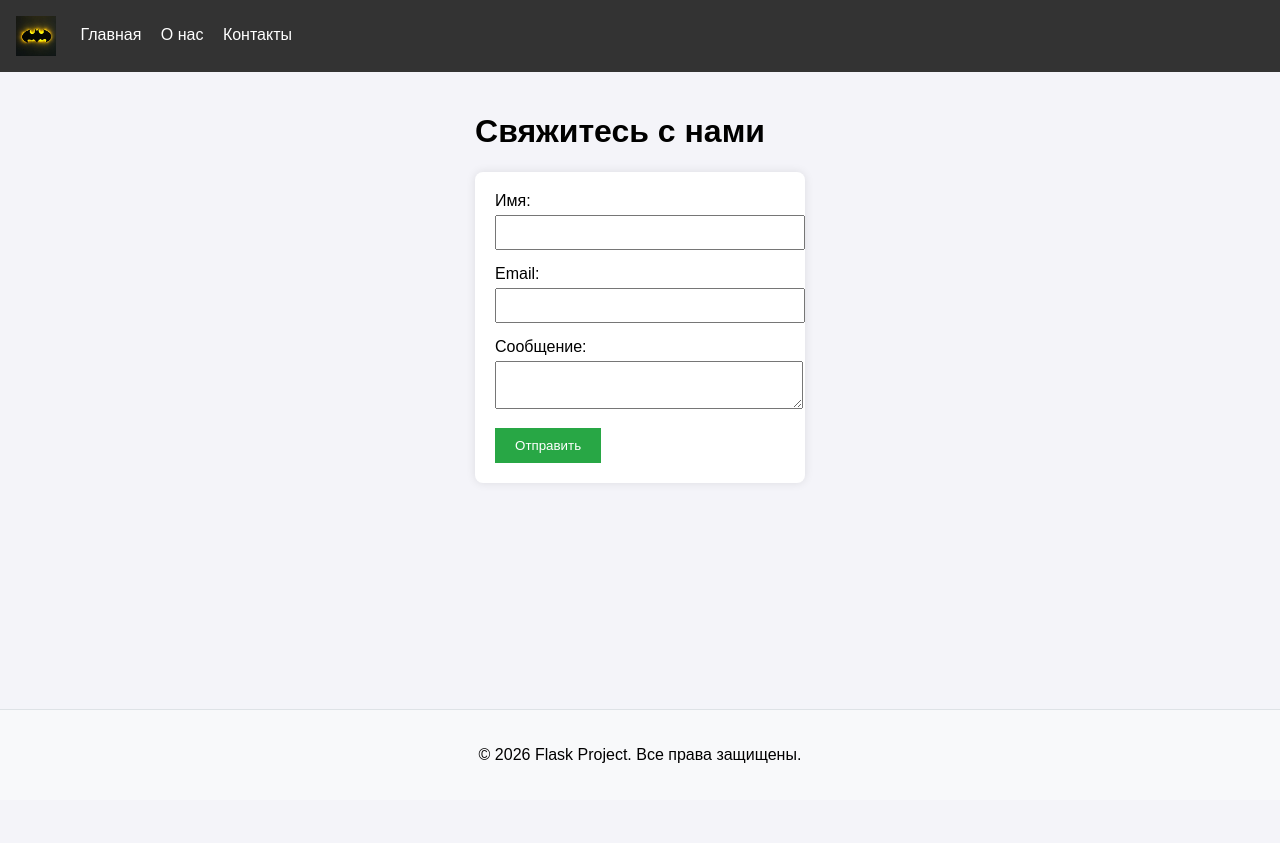
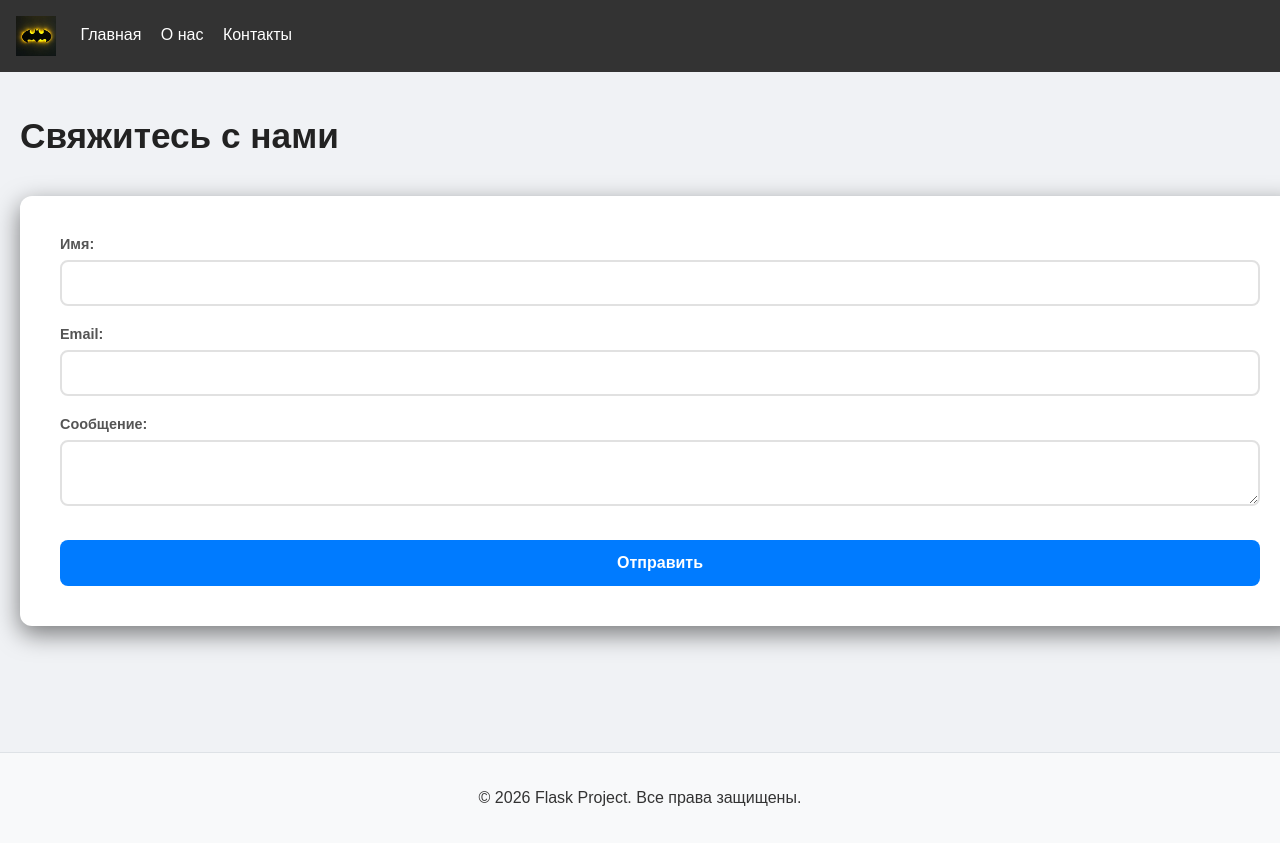
Before and after one commit to Sofia-Rdv/contact-form-project, a Flask app: page /contact in a window 1280 px wide. Before the commit the page ends 763 px from the top, so only its background shows below. Run offline with Flask 3, Linux system fonts and the light colour scheme.

Commit message:
Добавила новые стили и внесла изменения в существующие

```diff
--- a/app/static/css/styles.css
+++ b/app/static/css/styles.css
@@ -10,7 +10,8 @@
     font-family: Arial,
     sans-serif; margin: 0;
     padding: 0;
-    background-color: #f4f4f9;
+    background-color: #f0f2f5;
+    color: #333;
      }
 
 header {
@@ -32,33 +33,25 @@
     }
 
 main {
+    position: relative;
     flex: 1;
     padding: 20px;
-    padding: 20px;
-    max-width: 800px;
+    width: 100%;
+    min-height: 80vh;
     margin: auto;
     }
 
 form {
     background: #fff;
-    padding: 20px;
-    border-radius: 8px;
-    box-shadow: 0 0 10px rgba(0,0,0,0.1);
+    padding: 40px;
+    border-radius: 12px;
+    box-shadow: 0 8px 24px rgba(0, 0, 0, 0.5);
+    margin: 40px auto;
+    text-align: left;
     }
 
-.form-group { margin-bottom: 15px; }
-input, textarea {
-    width: 100%;
-    padding: 8px;
-    margin-top: 5px;
-    }
-
-button {
-    background: #28a745;
-    color: white;
-    border: none;
-    padding: 10px 20px;
-    cursor: pointer;
+.form-group {
+    margin-bottom: 20px;
     }
 
 .flash {
@@ -100,3 +93,84 @@
     border-radius: 8px;
     box-shadow: 0 4px 8px rgba(0,0,0,0.1)
     }
+
+/* Картинка в левом верхнем углу */
+.corner-image {
+    position: absolute;
+    top: 20px;
+    left: 20px;
+    width: 300px;
+    height: auto;
+    z-index: 1;
+    }
+
+.container {
+    text-align: center;
+    max-width: 800px;
+    margin: 0 auto;
+    padding: 20px
+    }
+
+/* Заголовки */
+h1 {
+    font-size: 2.2rem;
+    margin-bottom: 20px;
+    color: #222;
+}
+
+label {
+    display: block;
+    font-weight: 600;
+    margin-bottom: 8px;
+    font-size: 0.9rem;
+    color: #555;
+}
+
+input, textarea {
+    width: 100%;
+    padding: 12px 15px;
+    border: 2px solid #e1e1e1; /* Светлая рамка */
+    border-radius: 8px;
+    font-size: 1rem;
+    transition: border-color 0.3s, box-shadow 0.3s; /* Анимация при клике */
+    box-sizing: border-box; /* Чтобы padding не раздувал поле */
+}
+
+/* Эффект при клике на поле (фокус) */
+input:focus, textarea:focus {
+    outline: none;
+    border-color: #007bff; /* Синий цвет при печати */
+    box-shadow: 0 0 0 4px rgba(0,123,255,0.1);
+}
+
+/* Кнопка */
+button {
+    width: 100%;            /* Кнопка на всю ширину формы */
+    background: #007bff;    /* Приятный синий */
+    color: white;
+    border: none;
+    padding: 14px;
+    border-radius: 8px;
+    font-size: 1rem;
+    font-weight: 600;
+    cursor: pointer;
+    transition: background 0.3s ease;
+    margin-top: 10px;
+}
+
+button:hover {
+    background: #0056b3;    /* Темнее при наведении */
+}
+
+/* Список в "О проекте" */
+ul {
+    list-style: none;
+    padding: 0;
+}
+
+ul li {
+    background: #fff;
+    margin: 10px 0;
+    padding: 10px 20px;
+    border-radius: 8px;
+    box-shadow: 0 2px 4px rgba(0,0,0,0.05);
```
